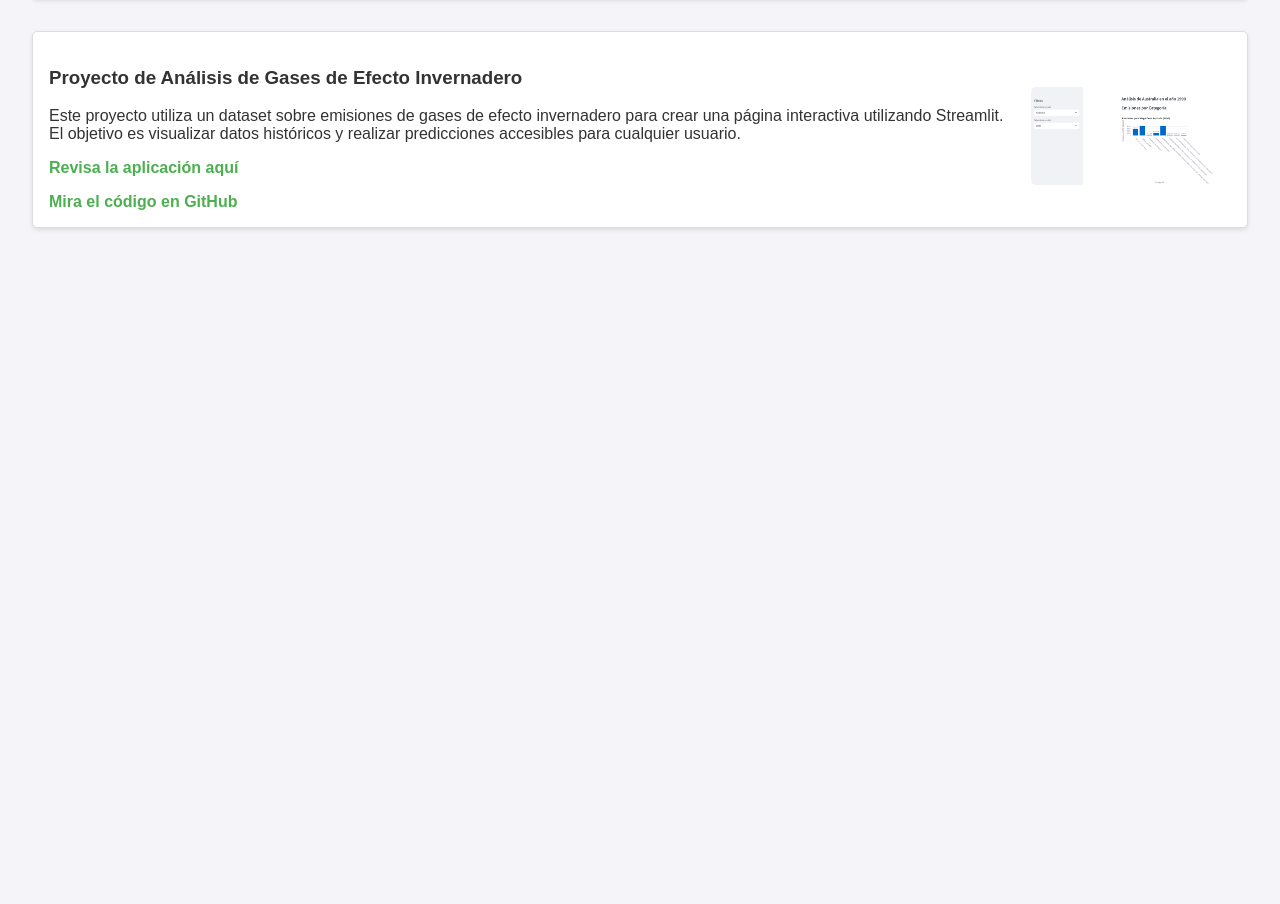
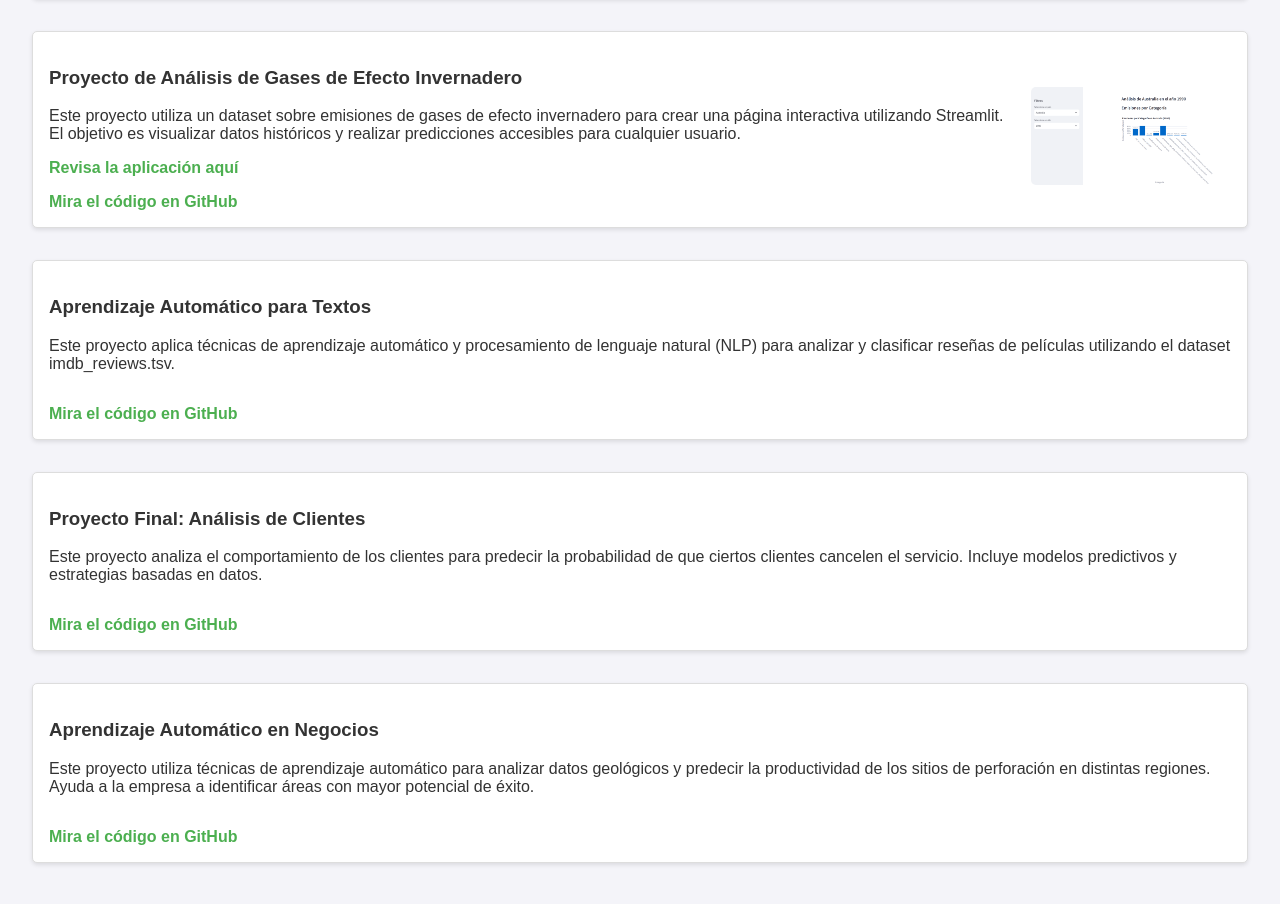
Before and after one commit to javu98/portfolio, a plain HTML site: page index.html in a window 1280 px wide. Shown: the part 1107-2011 px from the top of the page. Before the commit the page ends 1399 px from the top, so only its background shows below. Drawn offline with Linux system fonts and the light colour scheme.

Commit message:
Update index.html

```diff
--- a/index.html
+++ b/index.html
@@ -154,4 +154,43 @@
             <img src="Captura%20de%20pantalla%202024-12-21%20031544.png" alt="Análisis de Gases de Efecto Invernadero" style="max-width: 200px; border-radius: 5px; transition: transform 0.3s;">
         </a>
     </div>
+
+    <!-- Proyecto: Aprendizaje Automático para Textos -->
+    <div class="project" style="margin-top: 20px;">
+        <div class="project-content">
+            <h3>Aprendizaje Automático para Textos</h3>
+            <p>
+                Este proyecto aplica técnicas de aprendizaje automático y procesamiento de lenguaje natural (NLP) para analizar y clasificar reseñas de películas utilizando el dataset imdb_reviews.tsv.
+            </p>
+            <a href="https://github.com/javu98/aprendizaje-automatico-textos" target="_blank" style="color: #4CAF50; text-decoration: none; font-weight: bold;">
+                Mira el código en GitHub
+            </a>
+        </div>
+    </div>
+
+    <!-- Proyecto: Análisis de Clientes -->
+    <div class="project" style="margin-top: 20px;">
+        <div class="project-content">
+            <h3>Proyecto Final: Análisis de Clientes</h3>
+            <p>
+                Este proyecto analiza el comportamiento de los clientes para predecir la probabilidad de que ciertos clientes cancelen el servicio. Incluye modelos predictivos y estrategias basadas en datos.
+            </p>
+            <a href="https://github.com/javu98/proyecto-final" target="_blank" style="color: #4CAF50; text-decoration: none; font-weight: bold;">
+                Mira el código en GitHub
+            </a>
+        </div>
+    </div>
+
+    <!-- Proyecto: Aprendizaje Automático en Negocios -->
+    <div class="project" style="margin-top: 20px;">
+        <div class="project-content">
+            <h3>Aprendizaje Automático en Negocios</h3>
+            <p>
+                Este proyecto utiliza técnicas de aprendizaje automático para analizar datos geológicos y predecir la productividad de los sitios de perforación en distintas regiones. Ayuda a la empresa a identificar áreas con mayor potencial de éxito.
+            </p>
+            <a href="https://github.com/javu98/aprendizaje-automatico-en-negocios" target="_blank" style="color: #4CAF50; text-decoration: none; font-weight: bold;">
+                Mira el código en GitHub
+            </a>
+        </div>
+    </div>
 </div>
```
